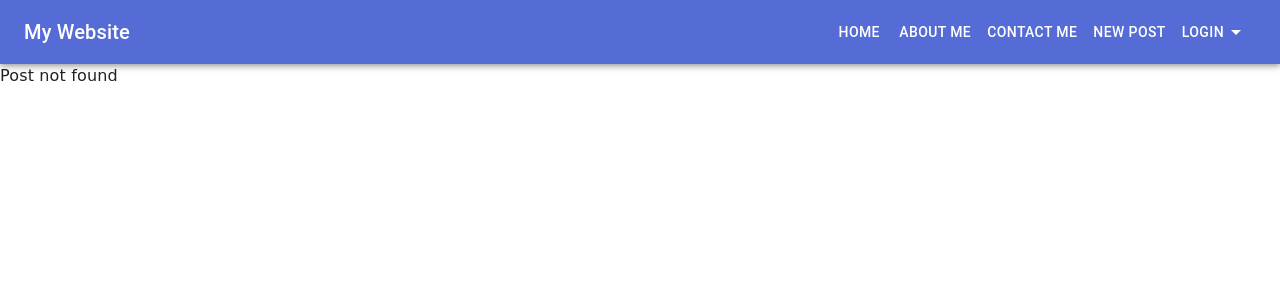
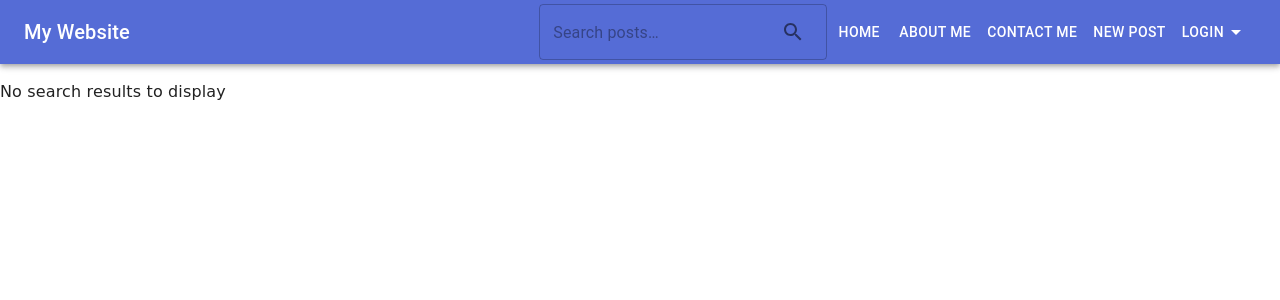
Before and after one commit to ChenAsraf64/Multiple-page-Blog-Structure, a React (Create React App) app: page /search in a window 1280 px wide. Before the commit this address had no page. Shown: the top 300 px of the page. Built offline with nearby package versions, Linux system fonts and the light colour scheme.

Commit message:
mendatory part fixes + search tool bar

```diff
--- a/src/App.css
+++ b/src/App.css
@@ -146,6 +146,3 @@ form div {
   margin: 20px auto;
   padding: 10px;
 }
-
-
-/*comment section*/
--- a/src/App.js
+++ b/src/App.js
@@ -9,6 +9,8 @@ import MyBlog from './pages/MyBlog';
 import NewPostForm from './components/NewPostForm';
 import LogoutPage from './components/LogoutPage';
 import UserPosts from './pages/UserPosts';
+import SearchResults from './components/SearchResults';
+import FullPost from './components/FullPost';
 
 
 
@@ -28,6 +30,8 @@ function App() {
           <Route path="/login" element={<LoginPage />} />
           <Route path="/logout" element={LogoutPage} />
           <Route path="/myposts" element={<UserPosts />} />
+          <Route path="search" element={<SearchResults />} />
+          <Route path="post/:id" element={<FullPost />} />
         </Route>
 
       </Routes>
--- a/src/components/Header.js
+++ b/src/components/Header.js
@@ -1,12 +1,15 @@
+// Header.js
 import React, { useState } from "react";
 import { Link, useNavigate } from "react-router-dom";
-import { AppBar, Toolbar, Typography, Button, Menu, MenuItem } from "@mui/material";
+import { AppBar, Toolbar, Typography, Button, Menu, MenuItem, OutlinedInput, IconButton } from "@mui/material";
 import ArrowDropDownIcon from '@mui/icons-material/ArrowDropDown';
+import SearchIcon from '@mui/icons-material/Search';
 import axios from 'axios';
 
 const Header = () => {
     const [anchorEl, setAnchorEl] = useState(null);
     const navigate = useNavigate();
+    const [searchText, setSearchText] = useState("");
 
     const handleMenuOpen = (event) => {
         setAnchorEl(event.currentTarget);
@@ -14,6 +17,15 @@ const Header = () => {
 
     const handleMenuClose = () => {
         setAnchorEl(null);
+    };
+
+    const handleSearch = async () => {
+        try {
+            const response = await axios.get(`http://localhost:5000/search?query=${searchText}`);
+            navigate('/search', { state: { results: response.data } });
+        } catch (error) {
+            console.error('Error during search', error);
+        }
     };
 
     const handleLogout = async () => {
@@ -32,6 +44,17 @@ const Header = () => {
                 <Typography variant="h6" sx={{ flexGrow: 1 }}>
                     My Website
                 </Typography>
+                <OutlinedInput
+                    placeholder="Search posts…"
+                    value={searchText}
+                    onChange={(e) => setSearchText(e.target.value)}
+                    inputProps={{ 'aria-label': 'search' }}
+                    endAdornment={
+                        <IconButton onClick={handleSearch} aria-label="search">
+                            <SearchIcon />
+                        </IconButton>
+                    }
+                />
                 <Button color="inherit" component={Link} to="/">
                     Home
                 </Button>
@@ -44,6 +67,7 @@ const Header = () => {
                 <Button color="inherit" component={Link} to="/newpost">
                     New Post
                 </Button>
+
                 <Button color="inherit" onClick={handleMenuOpen}>
                     Login
                     <ArrowDropDownIcon />
--- /dev/null
+++ b/src/components/SearchResults.js
@@ -0,0 +1,40 @@
+import React, { useState } from 'react';
+import { useLocation } from 'react-router-dom';
+import Post from "../components/Post.js";
+import Comments from "../components/Comments.js";
+
+const SearchResults = () => {
+    const location = useLocation();
+    const results = location.state ? location.state.results : [];
+    const [selectedPost, setSelectedPost] = useState(null);
+
+    const handlePostClick = (post) => {
+        setSelectedPost(post);
+    };
+
+    const handleBackClick = () => {
+        setSelectedPost(null);
+    };
+
+    return (
+        <div>
+            {selectedPost ?
+                <div>
+                    <button onClick={handleBackClick}>Back</button>
+                    <Post {...selectedPost} />
+                    <Comments postId={selectedPost.id} />
+                </div>
+                :
+                results.map((post) => (
+                    <div key={post.id} onClick={() => handlePostClick(post)}>
+                        <h3>{post.title}</h3>
+                        <p>{post.body.substring(0, 100)}...</p>
+                    </div>
+                ))
+            }
+            {results.length === 0 && <p>No search results to display</p>}
+        </div>
+    );
+};
+
+export default SearchResults;
```
Also changed, not shown: 1 other file (tests, documents, lock files or other folders).
